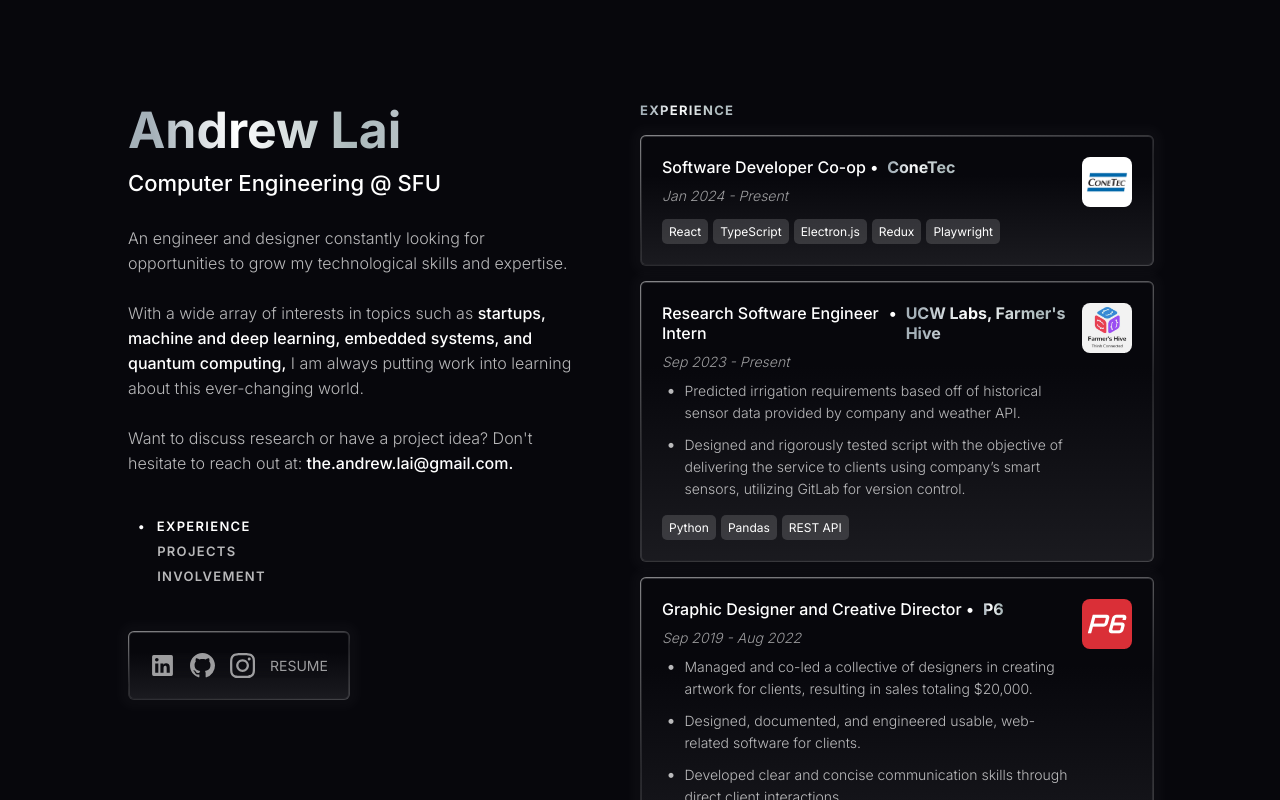
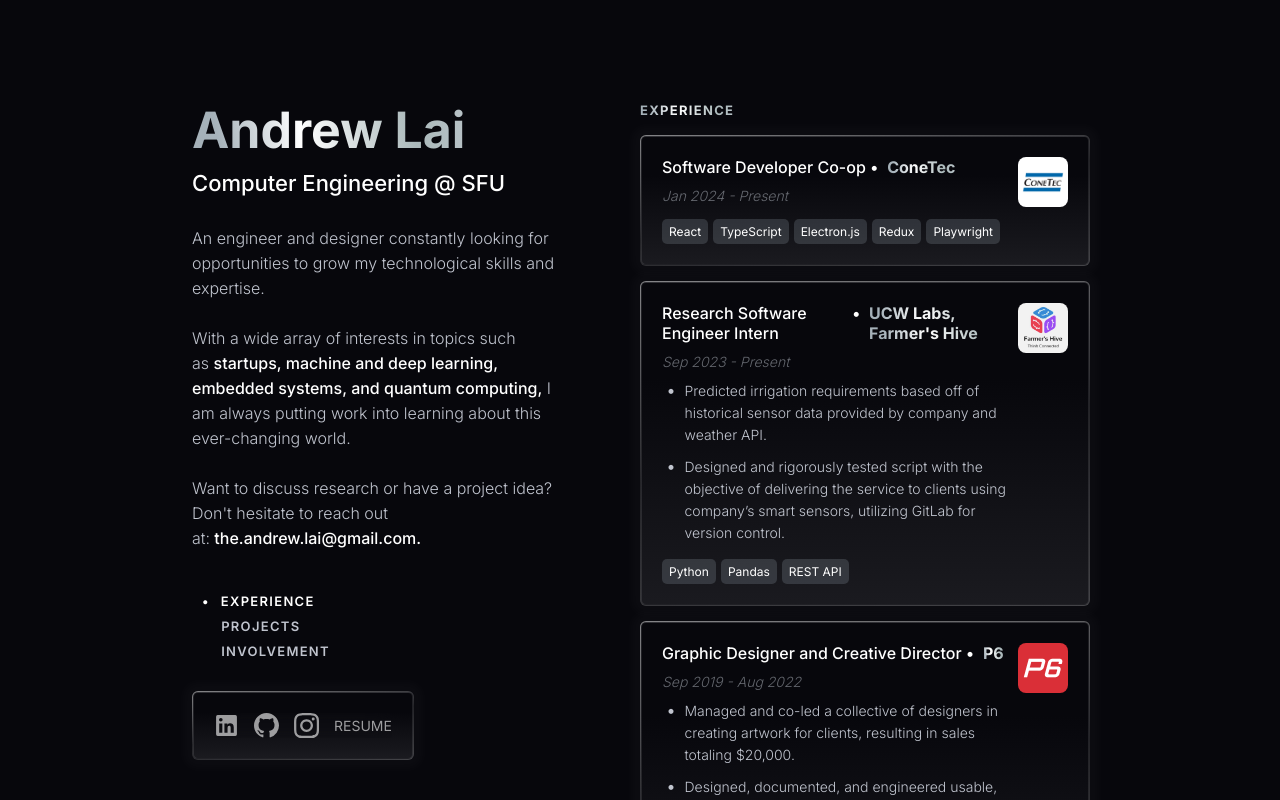
Before and after one commit to xegativ/PortfolioV2, a React (Vite) app in the folder PortfolioV2/: page / in a window 1280 px wide. Shown: the top 800 px of the page. Built offline with nearby package versions, Linux system fonts and the light colour scheme.

Commit message:
testsetst

```diff
--- a/PortfolioV2/src/App.tsx
+++ b/PortfolioV2/src/App.tsx
@@ -91,12 +91,11 @@ function App() {
                 </div>
 
                 <div className="main-right">
-                    <div className="left-space"></div>
-                    <div className="right-info">
-                        <Experience />
-                        <Projects />
-                        <Involvement />
-                    </div>
+                    {/* <div className="right-info"> */}
+                    <Experience />
+                    <Projects />
+                    <Involvement />
+                    {/* </div> */}
                 </div>
             </div>
         </>
--- a/PortfolioV2/src/components/Involvement.tsx
+++ b/PortfolioV2/src/components/Involvement.tsx
@@ -15,7 +15,7 @@ function Involvement() {
                         imageName="xegativ-grid.png"
                         imageWidth="-webkit-fill-available"
                         hideLeft
-                        boxHeight="500px"
+                        boxHeight="400px"
                         imageTitleText="Graphic Design"
                     />
                 </div>
@@ -25,7 +25,7 @@ function Involvement() {
                         titleTag="Clubs"
                         imageTitleText="Clubs"
                         imageName="VSA-poster.png"
-                        boxHeight="300px"
+                        boxHeight="200px"
                         hideLeft
                         showImage
                         imageWidth="-webkit-fill-available"
@@ -35,7 +35,7 @@ function Involvement() {
                         titleTag="Photography"
                         imageTitleText="Photography"
                         imageName="test2.jpg"
-                        boxHeight="300px"
+                        boxHeight="200px"
                         hideLeft
                         showImage
                         imageWidth="-webkit-fill-available"
--- a/PortfolioV2/src/index.css
+++ b/PortfolioV2/src/index.css
@@ -3,11 +3,27 @@
 :root {
     --color-black: rgb(7, 7, 12);
     --color-black-light: rgb(40, 40, 45);
-    --color-grey: rgba(255, 255, 255, 0.716);
-    --color-dark-grey: rgba(255, 255, 255, 0.15);
-    --color-white: rgba(255, 255, 255, 1);
+    --color-grey: rgba(239, 244, 255, 0.8);
+    --color-dark-grey: rgba(223, 242, 255, 0.15);
+    --color-dark-light-grey: rgba(238, 245, 254, 0.4);
+    --color-white: rgb(239, 247, 254);
 
+    --font-size-small-v2: 13px;
     --font-size-small: 14px;
+    --font-size-medium: 16px;
+    --font-size-large: 22px;
+    --font-size-xlarge: 28px;
+    --font-size-xxlarge: 50px;
+
+
+
+    --page-margin-side: 15vw;
+
+    --left-area: 30vw;
+    --space-between-left-right: 5vw;
+    --left-right-space: calc(var(--left-area) + var( --space-between-left-right));
+
+    --right-area: 35vw;
   }
 
 * {
@@ -27,15 +43,10 @@
 
 body {
     overflow-x: hidden;
-
-    /* background: rgb(15, 15, 15); */
 }
 
-/* @media only screen and (max-width: 1612px) {
-    * {
-        color: black;
-    }
-} */
+
+
 
 .background {
     /* background-image: url(assets/blue-bg.png);
@@ -44,6 +55,7 @@ body {
     background-position: bottom center; */
 
     background-color: var(--color-black);
+
 
     width: 100vw;
     height: 100vh;
@@ -54,8 +66,8 @@ body {
 }
 
 .main {
-    padding-left: 10vw;
-    padding-right: 10vw;
+    padding-left: var(--page-margin-side);
+    padding-right: var(--page-margin-side);
 }
 
 svg {
@@ -67,13 +79,13 @@ h1 {
     /* font-family: Segoe UI, Frutiger, Frutiger Linotype, Dejavu Sans,
         Helvetica Neue, Arial, sans-serif; */
     font-family: "Inter", sans-serif;
-    font-size: 50px;
+    font-size: var(--font-size-xxlarge);
 }
 
 h2 {
     font-family: "Inter", sans-serif;
     font-weight: 500;
-    font-size: 22px;
+    font-size: var(--font-size-large);
 
     margin-top: 10px;
 }
@@ -81,7 +93,7 @@ h2 {
 h3 {
     font-family: "Inter", sans-serif;
     font-weight: 300;
-    font-size: 16px;
+    font-size: var(--font-size-medium);
     line-height: 25px;
 
     color: var(--color-grey);
@@ -93,6 +105,7 @@ p {
     font-family: "Inter", sans-serif;
     z-index: 99;
     position: relative;
+    font-size: var(--font-size-medium)
 }
 
 .p-bold {
@@ -101,13 +114,15 @@ p {
 }
 
 .main-right {
-    display: flex;
+    /* display: flex; */
+    width: var(--right-area);
+    float: right;
 }
 
 .main-left {
     position: fixed;
 
-    width: 35vw;
+    width: var(--left-area);
 
     padding-top: 100px;
     padding-bottom: 100px;
@@ -123,16 +138,16 @@ p {
     margin-top: 30px;
 }
 
-.left-space {
-    width: 50vw;
-}
+/* .left-space {
+    width: var(--left-right-space);
+} */
 
 .right-info {
-    width: 50vw;
+    /* width: 50vw; */
 }
 
 .project-title {
-    font-size: 16px;
+    font-size: var(--font-size-medium);
     font-weight: 600;
 }
 
@@ -234,7 +249,7 @@ p {
 }
 
 .section-wrap {
-    width: 40vw;
+
     padding-top: 100px;
     /* height: 120vh; */
 }
@@ -243,7 +258,7 @@ p {
     line-height: 20px;
     letter-spacing: 1.3px;
 
-    font-size: 13px;
+    font-size: var(--font-size-small-v2);
     font-weight: 600;
 
     color: rgba(255, 255, 255, 0.6);
@@ -310,7 +325,7 @@ p {
     line-height: 20px;
     letter-spacing: 1.3px;
 
-    font-size: 13px;
+    font-size: var(--font-size-small-v2);
     font-weight: 600;
 }
 
@@ -407,7 +422,7 @@ div > .section-grid > div > .box {
 
     padding: 20px;
 
-    /* cursor: pointer; */
+    cursor: pointer;
 
     transition: opacity 0.2s, background-color 0.2s, border 0.2s;
 
@@ -492,7 +507,7 @@ div:hover > .section-grid > div > .box > * {
     font-style: italic;
     font-weight: 300;
 
-    color: rgba(255, 255, 255, 0.6);
+    color: var(--color-dark-light-grey);
 
     font-size: var(--font-size-small);
 }
@@ -640,14 +655,14 @@ div:hover > .section-grid > div > .box > * {
 }
 
 .title-tag p {
-    font-size: 14px;
+    font-size: var(--font-size-small);
 }
 
 .img-title-text {
     position: absolute;
     bottom: 20px;
 
-    font-size: 28px;
+    font-size: var(--font-size-xlarge);
     font-weight: bold;
 
     line-height: normal;
```
